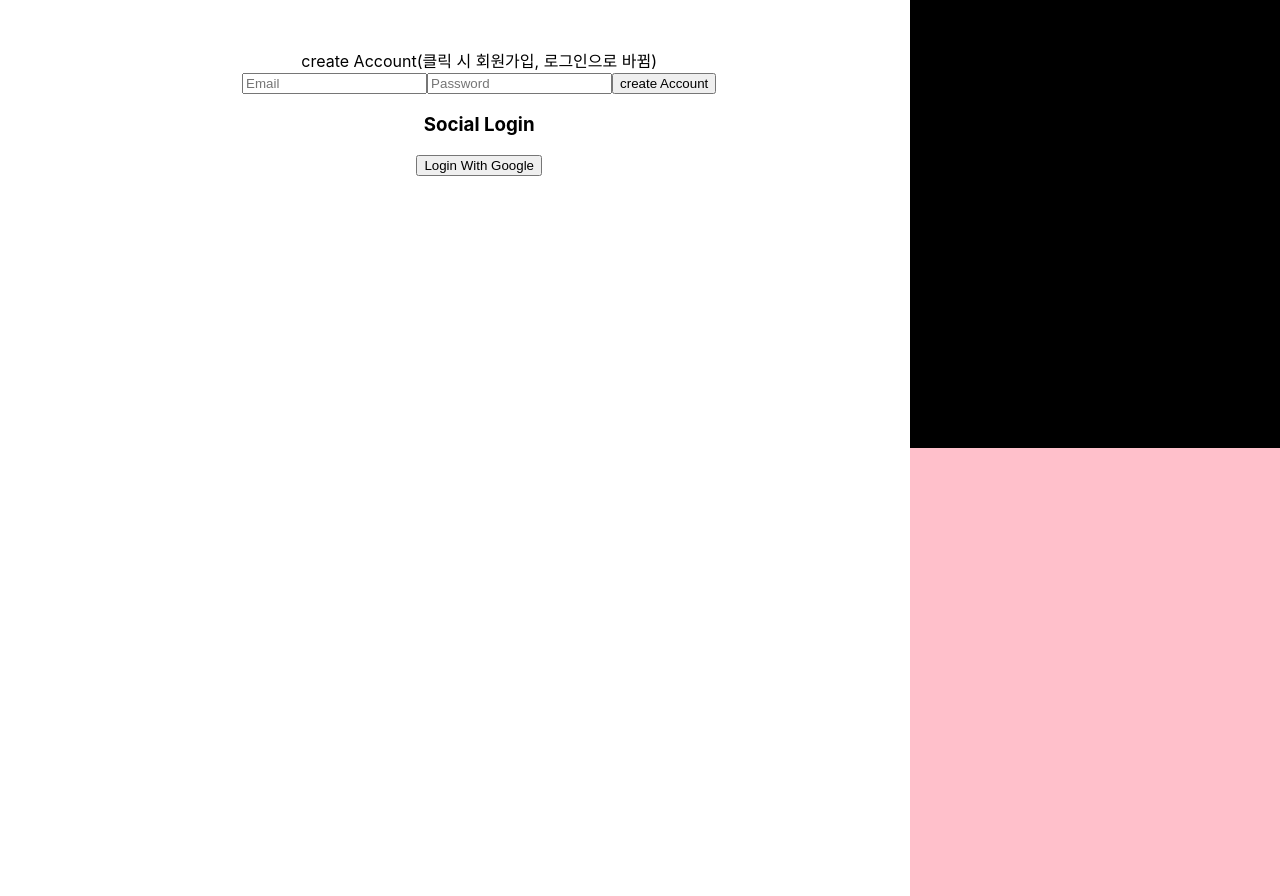
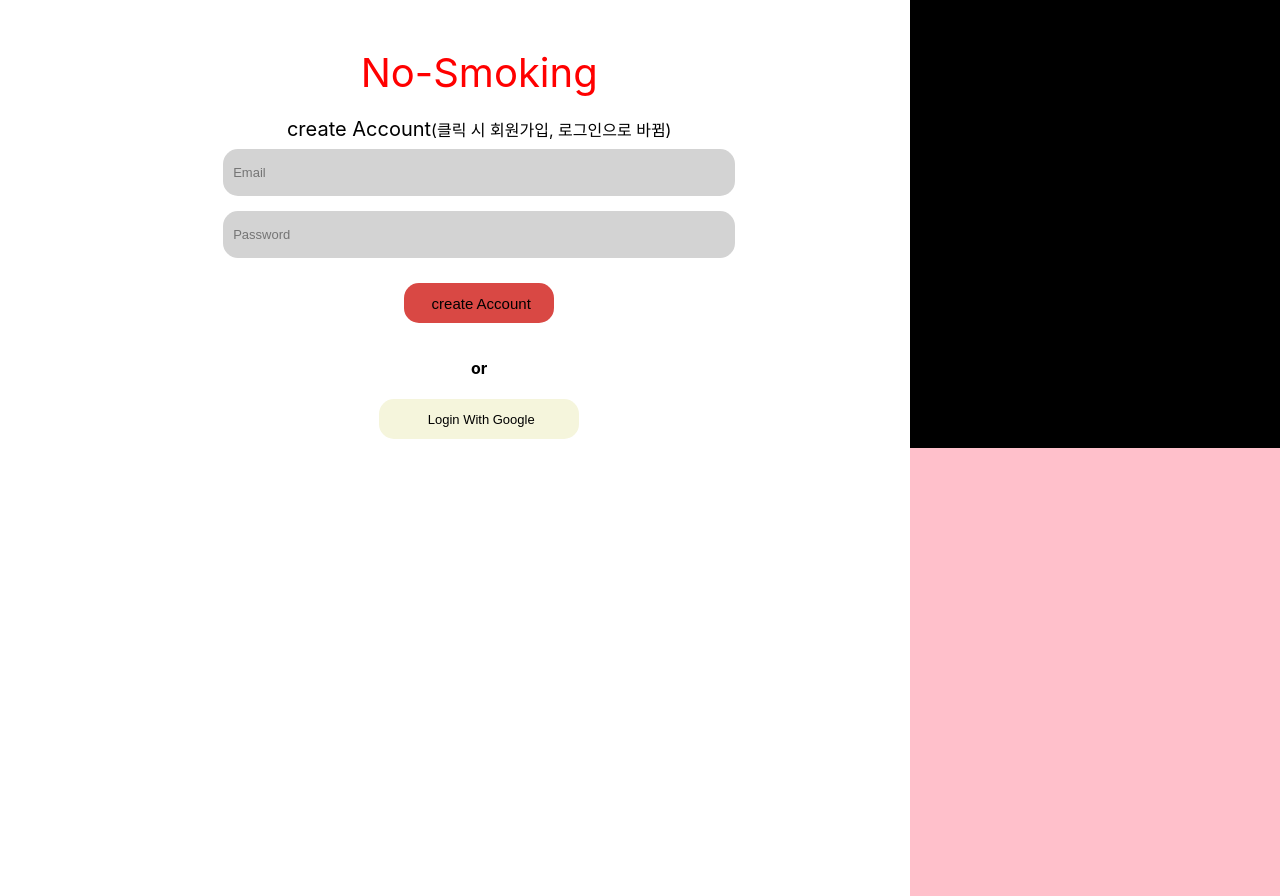
Before and after one commit to ReasOon/Junior-1-Team, a React (Create React App) app in the folder React-App/firebase-login/: page / in a window 1280 px wide. Shown: the top 896 px of the page. Built offline with nearby package versions, Linux system fonts and the light colour scheme.

Commit message:
login sec

```diff
--- a/React-App/firebase-login/src/Components/Login.jsx
+++ b/React-App/firebase-login/src/Components/Login.jsx
@@ -58,14 +58,37 @@ const Login = () => {
                 backgroundColor: "white"
               }}
             >
-              <span onClick={toggleAccount}>
+              <a
+              style = {{
+                fontSize:"40px",
+                color:"red",
+              }}
+              >
+               No-Smoking
+              </a>
+              <br /> <br />
+              <span
+                style = {{
+                  fontSize: "20px",
+                }}
+                onClick={toggleAccount}>
                 {newAccount ? "create Account" : "Sign in"}
               </span>
               <a>(클릭 시 회원가입, 로그인으로 바뀜)</a>
-              <form
-                onSubmit={onSubmit}
-              >
+              <form onSubmit={onSubmit}>
                 <input
+                  style = {{
+                    width: "500px",
+                    height: "45px",
+                    fontSize: "13px",
+                    border: "0",
+                    borderRadius: "15px",
+                    outline: "none",
+                    paddingLeft: "10px",
+                    backgroundColor:"lightgrey",
+                    marginTop:"8px",
+                    marginBottom:"15px"
+                  }}
                   name="email"
                   type="text"
                   placeholder="Email"
@@ -73,20 +96,62 @@ const Login = () => {
                   value={email}
                   onChange={onChange}
                 />
+                <br />
                 <input
+                  style = {{
+                    width: "500px",
+                    height: "45px",
+                    fontSize: "13px",
+                    border: "0",
+                    borderRadius: "15px",
+                    outline: "none",
+                    paddingLeft: "10px",
+                    backgroundColor:"lightgrey",
+                    marginBottom:"25px"
+                  }}
                   type="password"
                   placeholder="Password"
                   required
                   value={password}
                   onChange={onChange}
                 />
+                <br />
                 <input
+                  style = {{
+                    width: "150px",
+                    height: "40px",
+                    fontSize: "15px",
+                    border: "0",
+                    borderRadius: "15px",
+                    outline: "none",
+                    paddingLeft: "10px",
+                    backgroundColor:"#d94844"
+                  }}
                   type="submit"
                   value={newAccount ? "create Account" : "Sign in"}
                 />
               </form>
-              <h3>Social Login</h3>
-              <button onClick={handleGoogleLogin}>Login With Google</button>
+              <h4
+                style = {{
+                  marginTop:"35px"
+                }}
+              >
+               or
+              </h4>
+              <button
+                style = {{
+                  width: "200px",
+                  height: "40px",
+                  fontSize: "13px",
+                  border: "0",
+                  borderRadius: "15px",
+                  outline: "none",
+                  paddingLeft: "10px",
+                  backgroundColor:"beige"
+                }}
+                onClick={handleGoogleLogin}
+              >
+                Login With Google</button>
             </div>
           </div>
           <div
```
